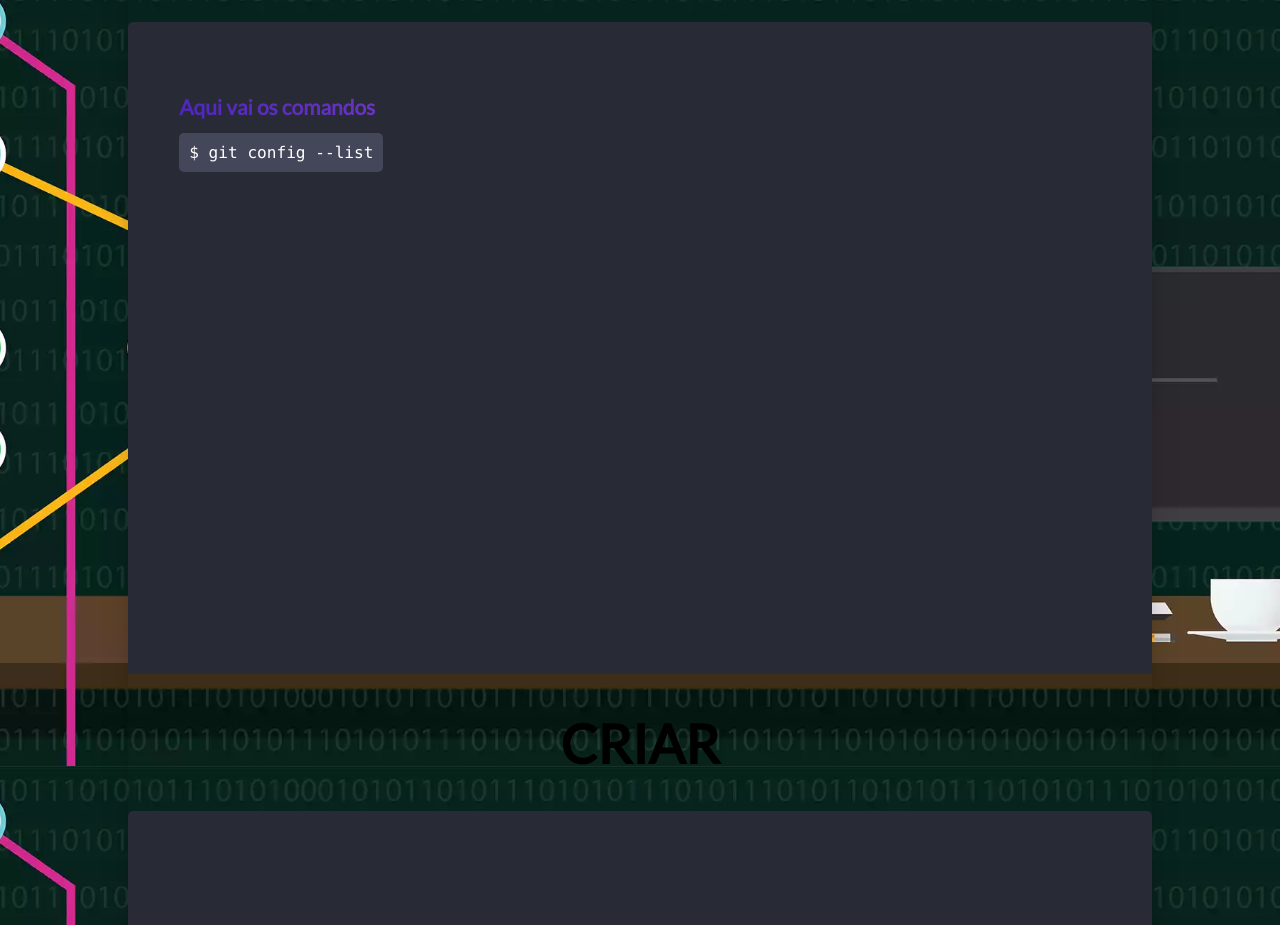
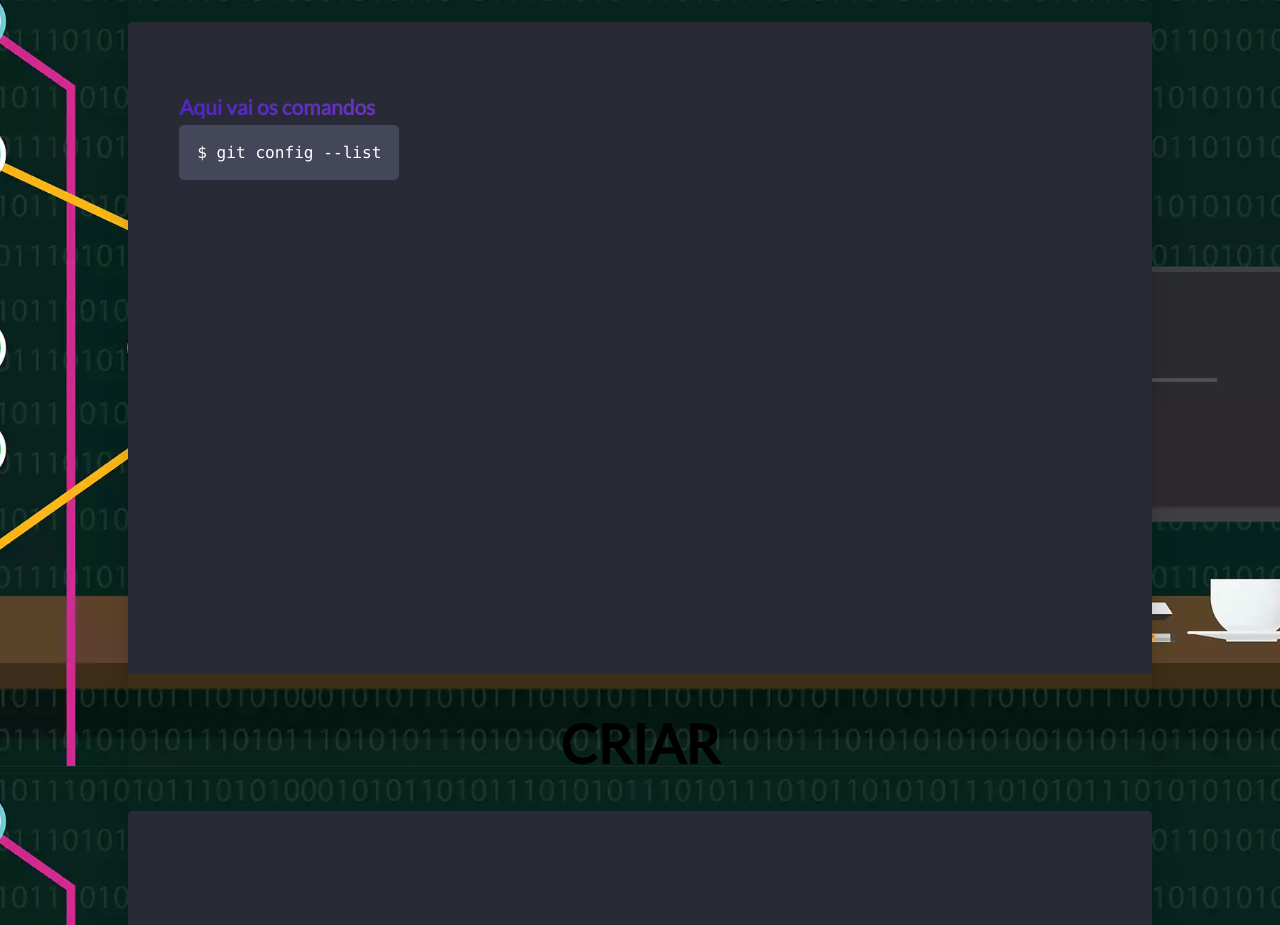
Before and after one commit to carlostomazin/git-comandos-e-dicas, a plain HTML site: page docs/index.html in a window 1280 px wide. Shown: the part 834-1759 px from the top of the page. Drawn offline with Linux system fonts and the light colour scheme.

Commit message:
Atualiza detalhe na caixa de trechos de código

```diff
--- a/docs/css/style.css
+++ b/docs/css/style.css
@@ -96,8 +96,7 @@ code {
   font-family: 'lucida console';
   color: rgb(255, 255, 255);
   background-color: #44475a;
-  padding: 10px;
-
+  padding: 18px;
   font-size: 90%;
   border-radius: 5px;
 }
```
